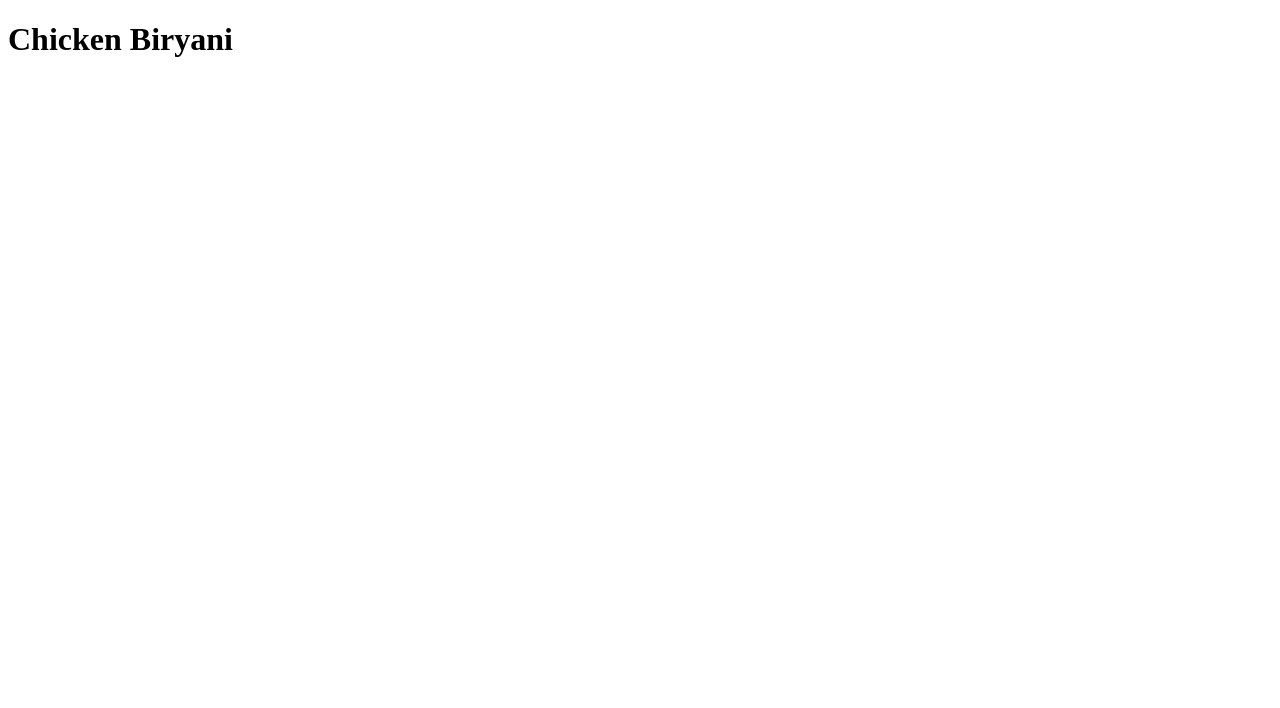
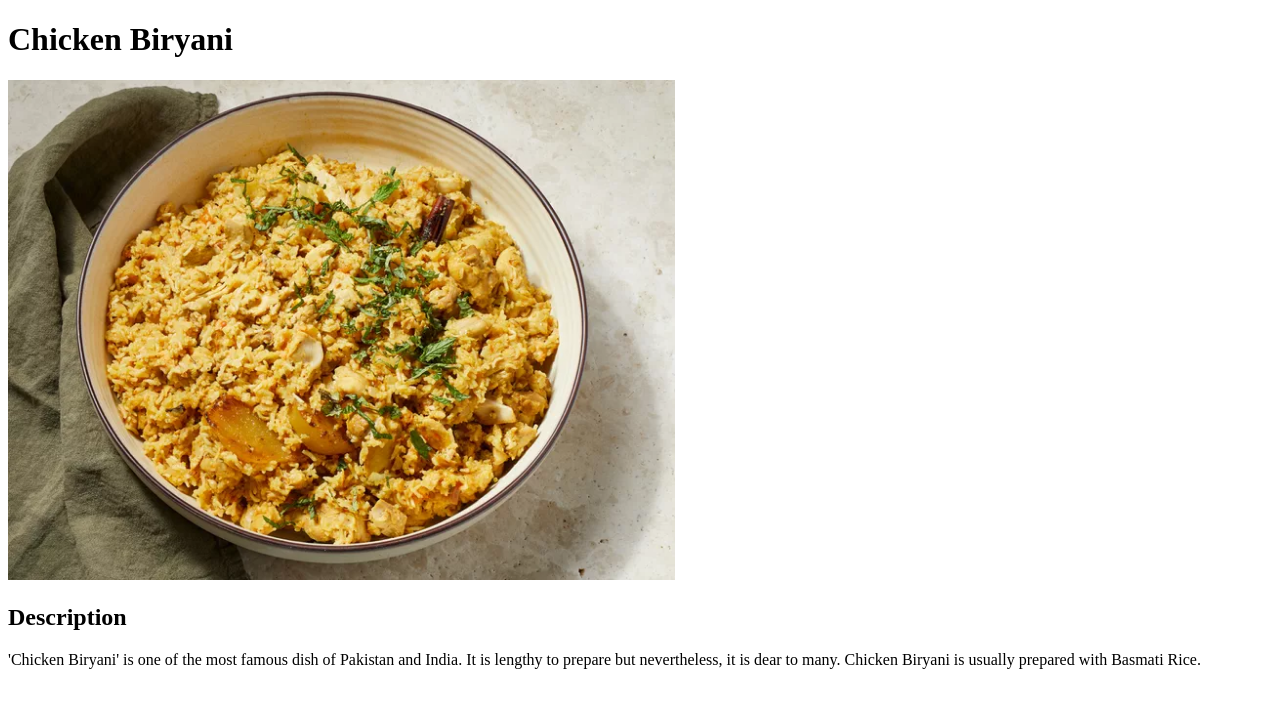
Before and after one commit to Affan-Mushahid/odin-recipes, a plain HTML site: page recipes/biryani.html in a window 1280 px wide. Drawn offline with Linux system fonts and the light colour scheme.

Commit message:
feat: Add description for Chicken Biryani

```diff
--- a/recipes/biryani.html
+++ b/recipes/biryani.html
@@ -9,5 +9,11 @@
 
     <body>
        <h1>Chicken Biryani</h1>
+       <img src="../images/chicken_biryani.webp" alt="Plate of Chicken Biryani" height="500">
+
+       <h2>Description</h2>
+       <p>'Chicken Biryani' is one of the most famous dish of Pakistan and India. It is lengthy to prepare but
+        nevertheless, it is dear to many. Chicken Biryani is usually prepared with Basmati Rice.
+       </p>
     </body>
 </html>
```
